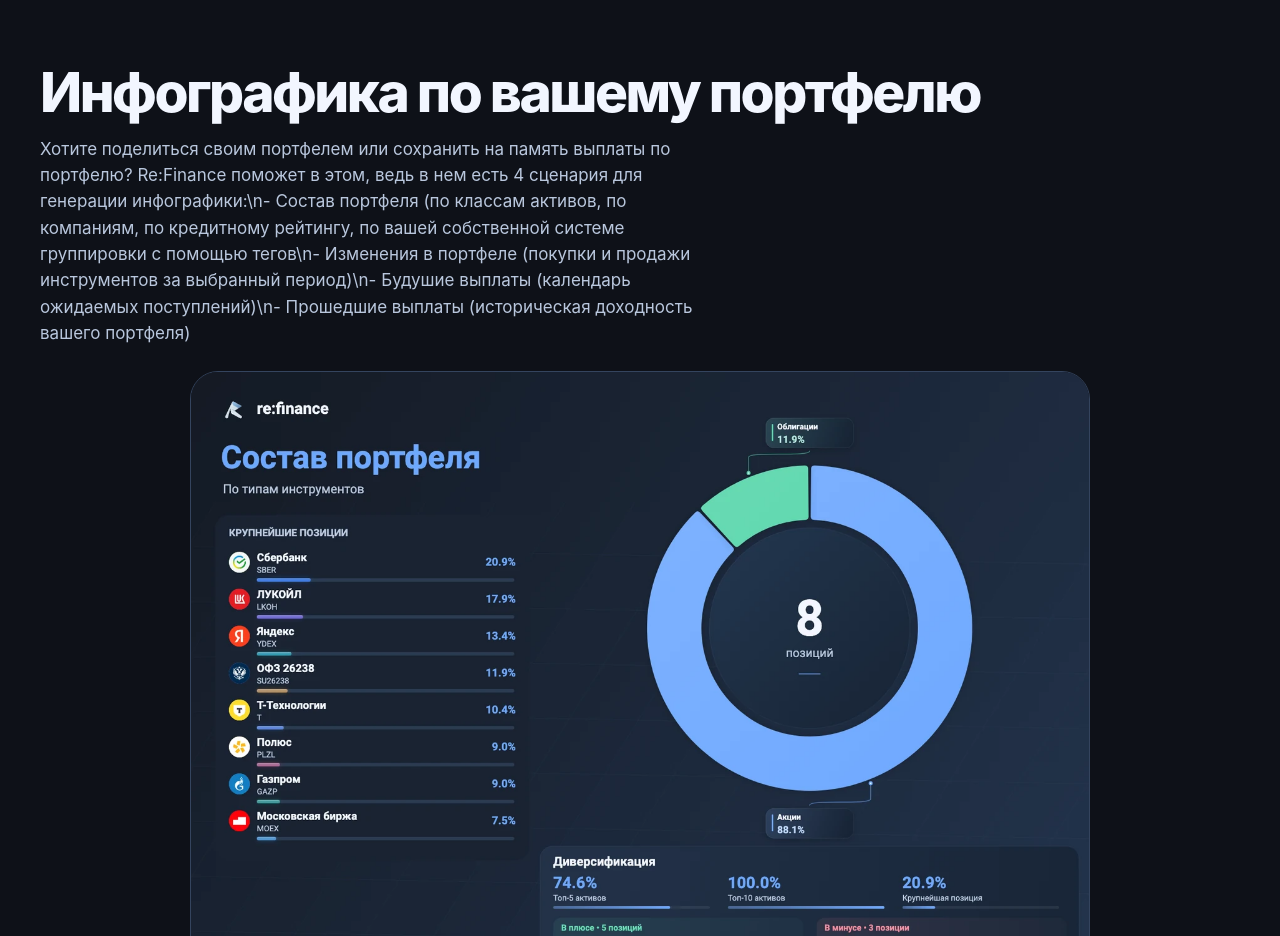
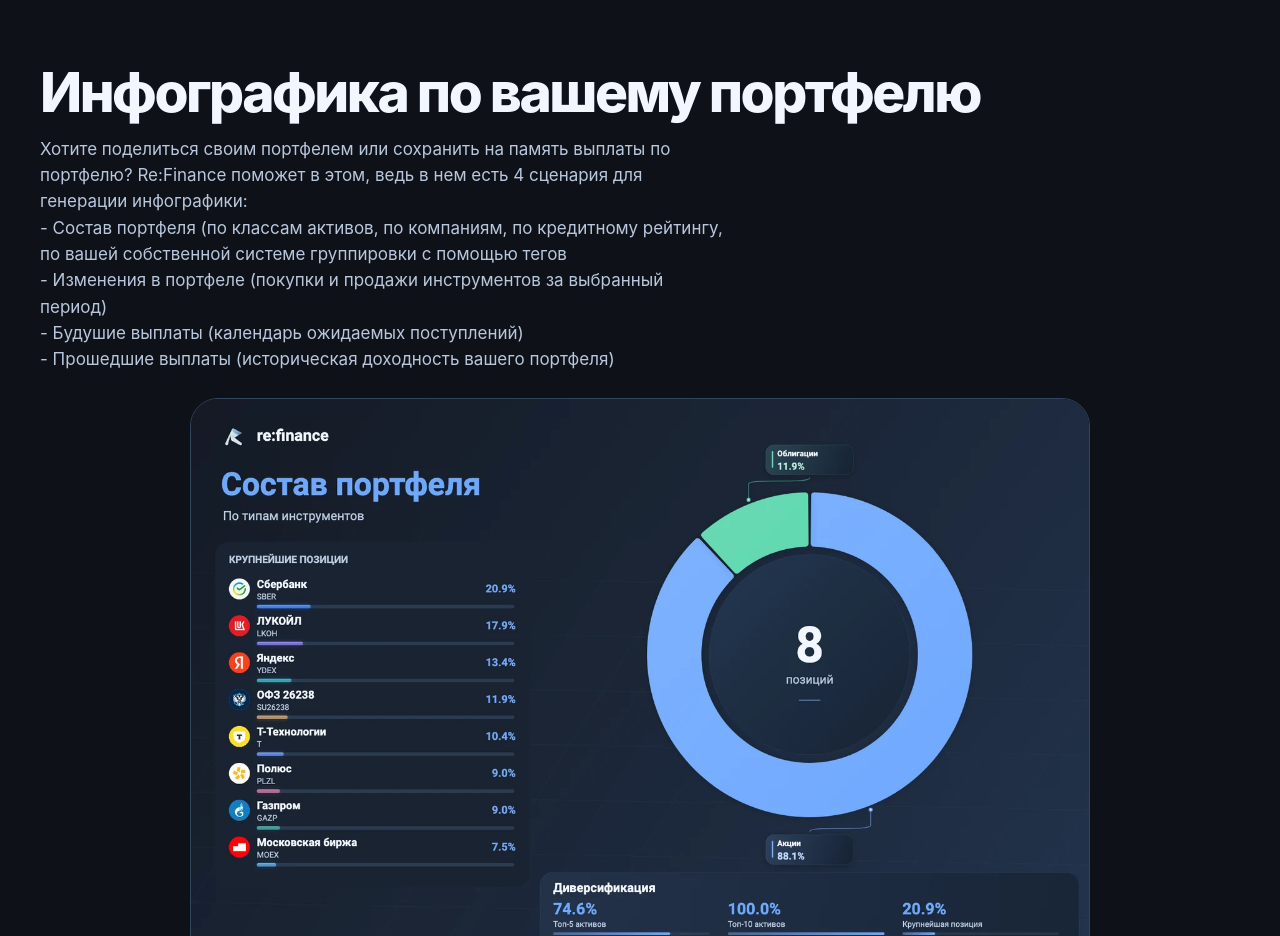
Before and after one commit to Barboskin/refinance, a plain HTML site: page index.html in a window 1280 px wide. Shown: the part 1940-2876 px from the top of the page. Drawn offline with Linux system fonts and the light colour scheme.

Commit message:
Update index.html

```diff
--- a/index.html
+++ b/index.html
@@ -244,7 +244,7 @@
     <section class="wrap section" id="infographics" aria-labelledby="infographics-title">
       <div class="section-intro" data-reveal>
         <h2 id="infographics-title">Инфографика по вашему портфелю</h2>
-        <p class="section-description">Хотите поделиться своим портфелем или сохранить на память выплаты по портфелю? Re:Finance поможет в этом, ведь в нем есть 4 сценария для генерации инфографики:\n- Состав портфеля (по классам активов, по компаниям, по кредитному рейтингу, по вашей собственной системе группировки с помощью тегов\n- Изменения в портфеле (покупки и продажи инструментов за выбранный период)\n- Будушие выплаты (календарь ожидаемых поступлений)\n- Прошедшие выплаты (историческая доходность вашего портфеля)</p>
+        <p class="section-description">Хотите поделиться своим портфелем или сохранить на память выплаты по портфелю? Re:Finance поможет в этом, ведь в нем есть 4 сценария для генерации инфографики:<br>- Состав портфеля (по классам активов, по компаниям, по кредитному рейтингу, по вашей собственной системе группировки с помощью тегов<br>- Изменения в портфеле (покупки и продажи инструментов за выбранный период)<br>- Будушие выплаты (календарь ожидаемых поступлений)<br>- Прошедшие выплаты (историческая доходность вашего портфеля)</p>
       </div>
       <div class="infographic-carousel" data-carousel role="group" aria-roledescription="карусель" aria-label="Примеры инфографики">
         <div class="infographic-track" data-carousel-track tabindex="0" aria-label="Листайте примеры">
```
